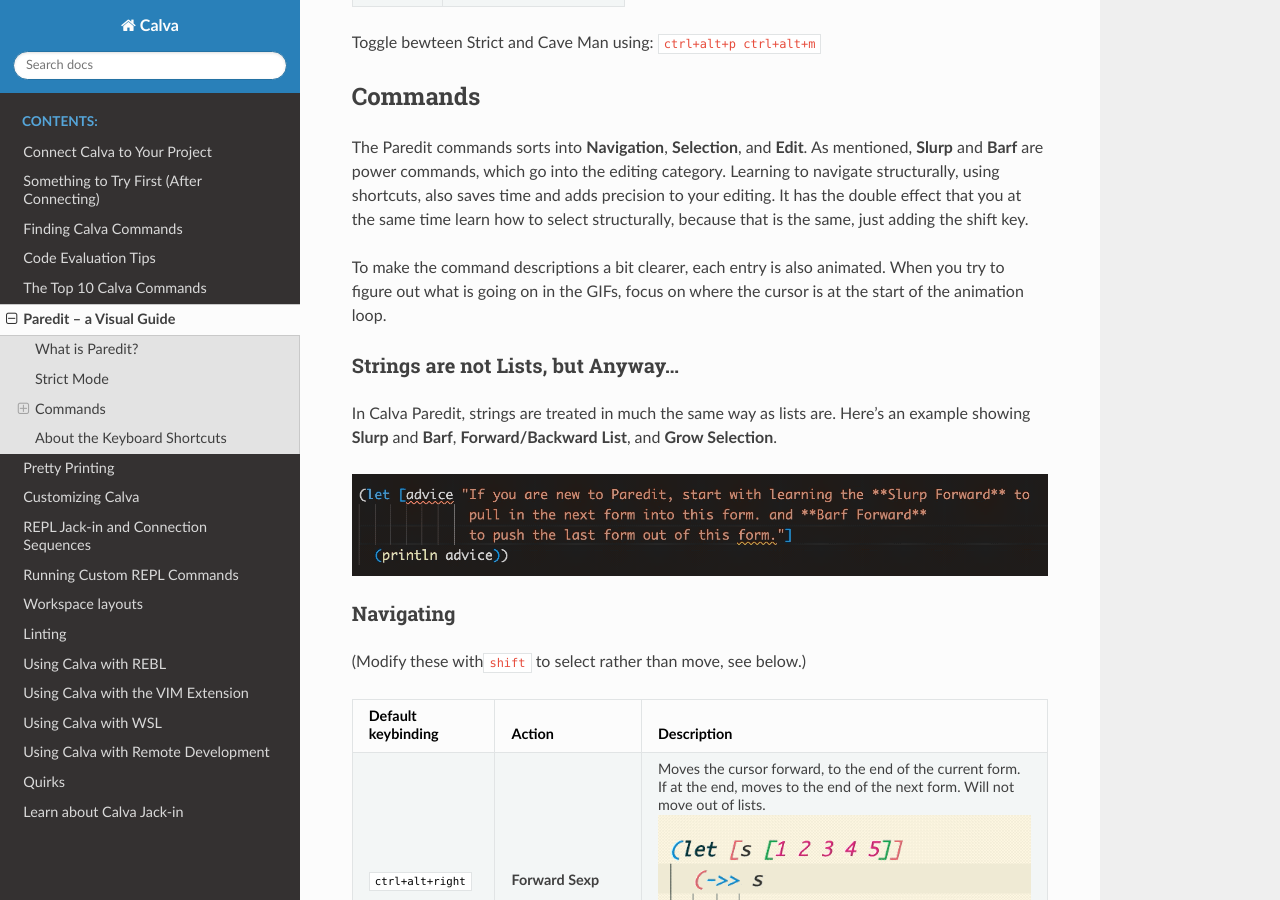
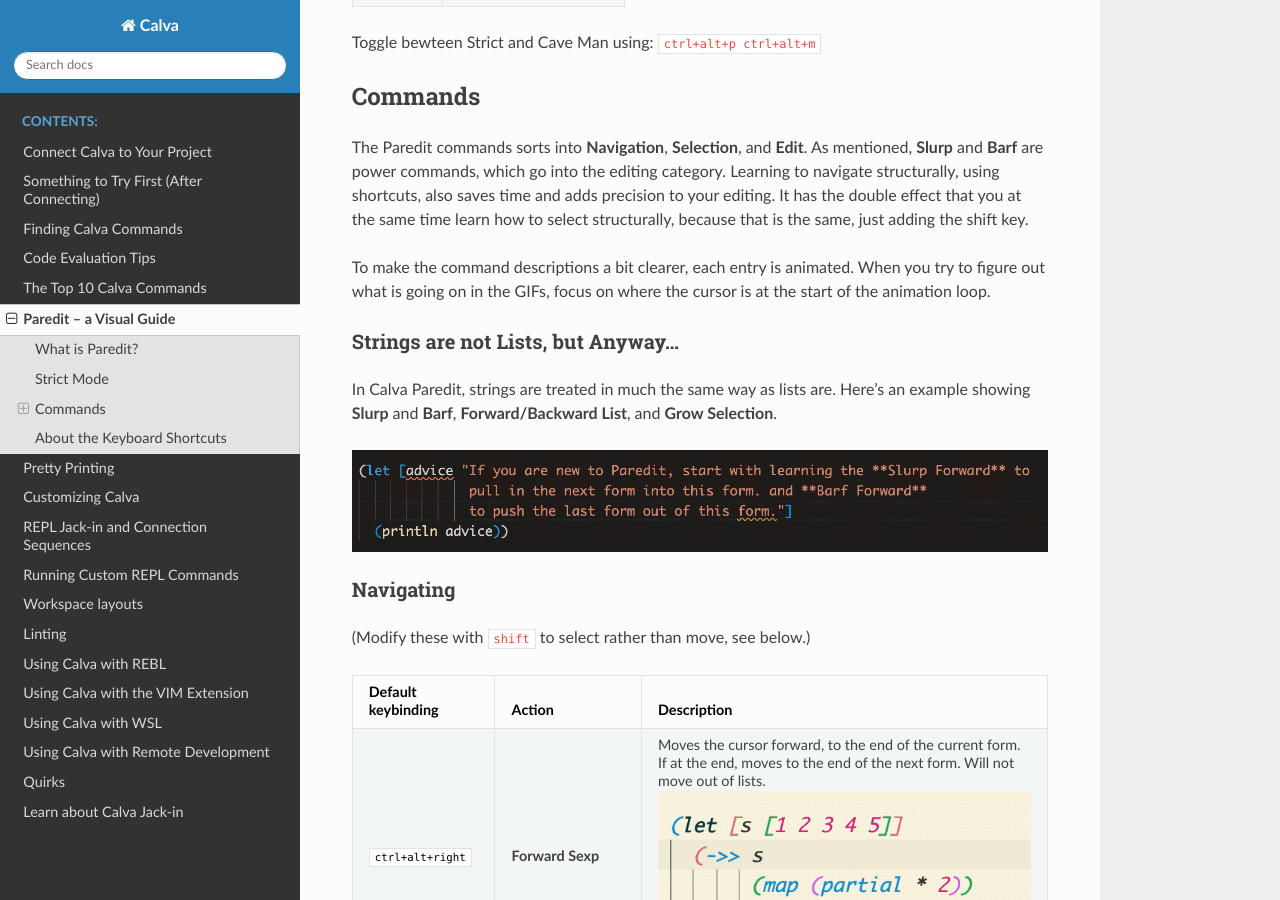
Before and after one commit to BetterThanTomorrow/calva, a Sphinx documentation site: the page built from docs/readthedocs/source/paredit.md, in a window 1280 px wide and 900 px high, scrolled down 1677 px. Built offline with Sphinx 7.4.7 and the Read the Docs theme 2.0.0, drawn with Linux system fonts in a browser that asks for light colours; some of the changed text lies outside the part shown.

Commit message:
Fix some typos in paredit guide

```diff
--- a/docs/readthedocs/source/paredit.md
+++ b/docs/readthedocs/source/paredit.md
@@ -33,17 +33,17 @@
 
 The Paredit commands sorts into **Navigation**, **Selection**, and **Edit**. As mentioned, **Slurp** and **Barf** are power commands, which go into the editing category. Learning to navigate structurally, using shortcuts, also saves time and adds precision to your editing. It has the double effect that you at the same time learn how to select structurally, because that is the same, just adding the shift key.
 
-To make the command descriptions a bit clearer, each entry is also animated. When you try to figure out what is going on in the GIFs, focus on where the cursor is at the start of the animation loop.
+To make the command descriptions a bit clearer, each entry is animated. When you try to figure out what is going on in the GIFs, focus on where the cursor is at the start of the animation loop.
 
 ### Strings are not Lists, but Anyway...
 
 In Calva Paredit, strings are treated in much the same way as lists are. Here's an example showing **Slurp** and **Barf**, **Forward/Backward List**, and **Grow Selection**.
 
-![Stings are treated much like lists](_static/images/paredit/string-as-list.gif)
+![](_static/images/paredit/string-as-list.gif)
 
 ### Navigating
 
-(Modify these with`shift` to select rather than move, see below.)
+(Modify these with `shift` to select rather than move, see below.)
 
 Default keybinding      | Action | Description
 ------------------      | ------ | -----------
```
Also changed, not shown: other parts of docs/readthedocs/source/paredit.md (+1 -1 lines).
